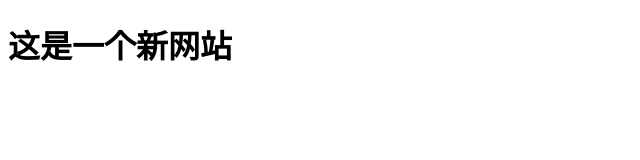
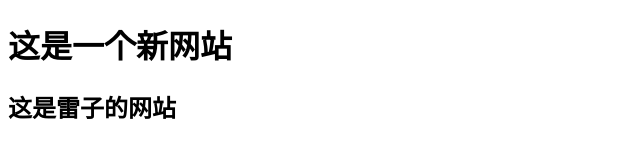
Before and after one commit to David-789-qaz/test, a plain HTML site: page index.html in a window 1280 px wide. Shown: the whole page, without its empty margins (0-640 px from the left). Drawn offline with Linux system fonts and the light colour scheme.

Commit message:
新添加内容

```diff
--- a/index.html
+++ b/index.html
@@ -7,5 +7,6 @@
 </head>
 <body>
     <h1>这是一个新网站</h1>
+    <h2>这是雷子的网站</h2>
 </body>
 </html>
```
